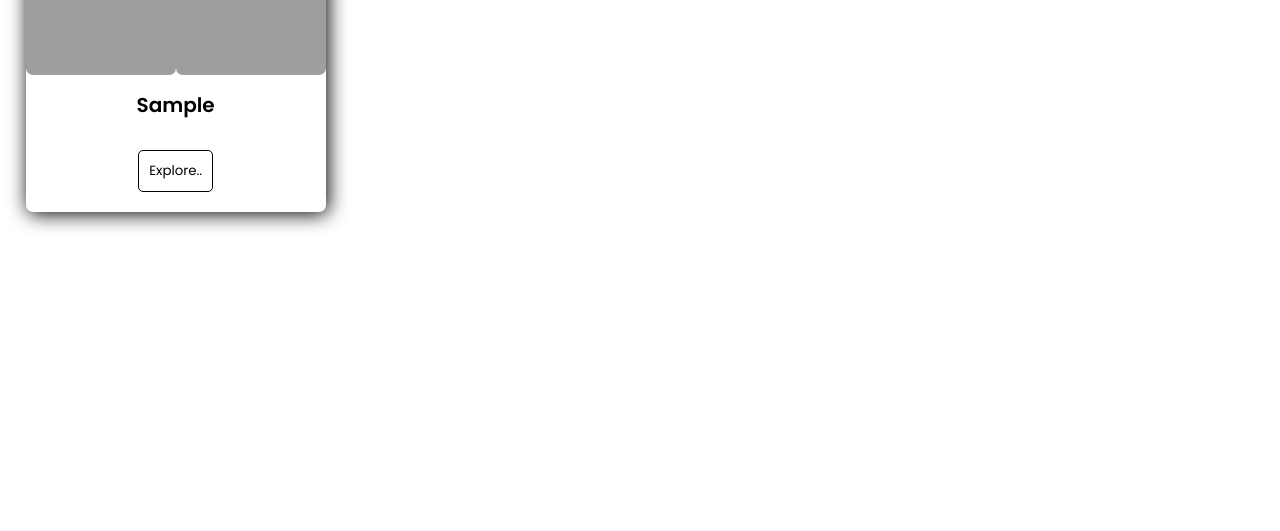
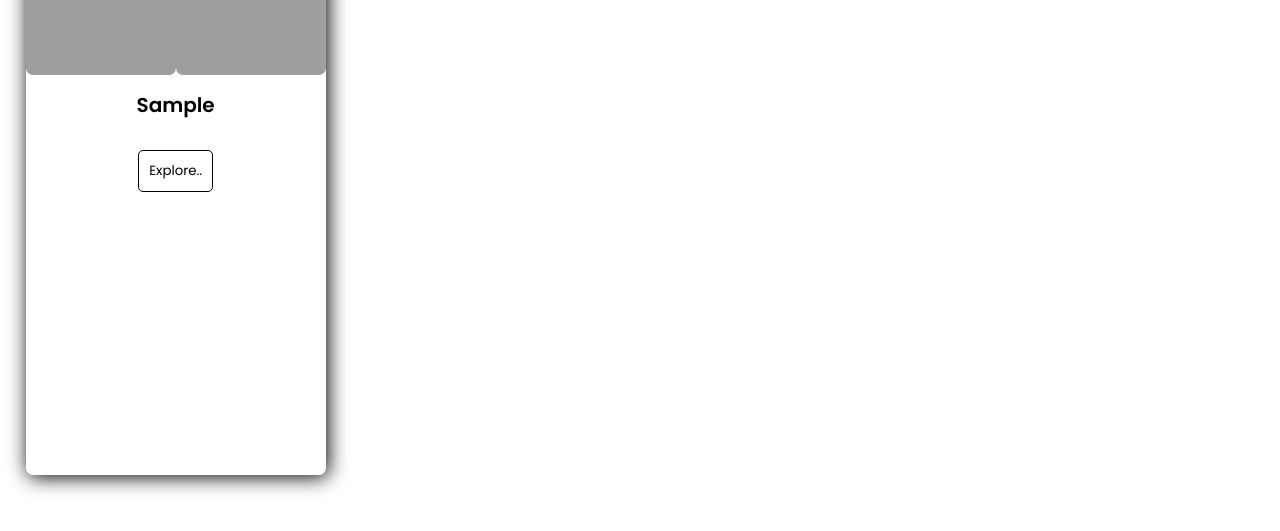
Before and after one commit to SarathAdhi/Book_recomendation_website, a PHP site: page /genre.php in a window 1280 px wide. Shown: the part 269-800 px from the top of the page. Run offline with PHP 8.4, Linux system fonts and the light colour scheme; tables that the repository leaves empty or names only in its code hold one stand-in row (values such as "Sample post"); data that the repository does not hold is empty; some libraries are stand-ins or nearby versions; grey boxes are pictures that could not be loaded.

Commit message:
Update genre.php

```diff
--- a/genre.php
+++ b/genre.php
@@ -31,6 +31,7 @@
 
     display: inline-block;
      width: 300px;
+     height: 600px;
      box-shadow: 2px 2px 20px black;
      border-radius: 7px;
      margin: 2%;
```
